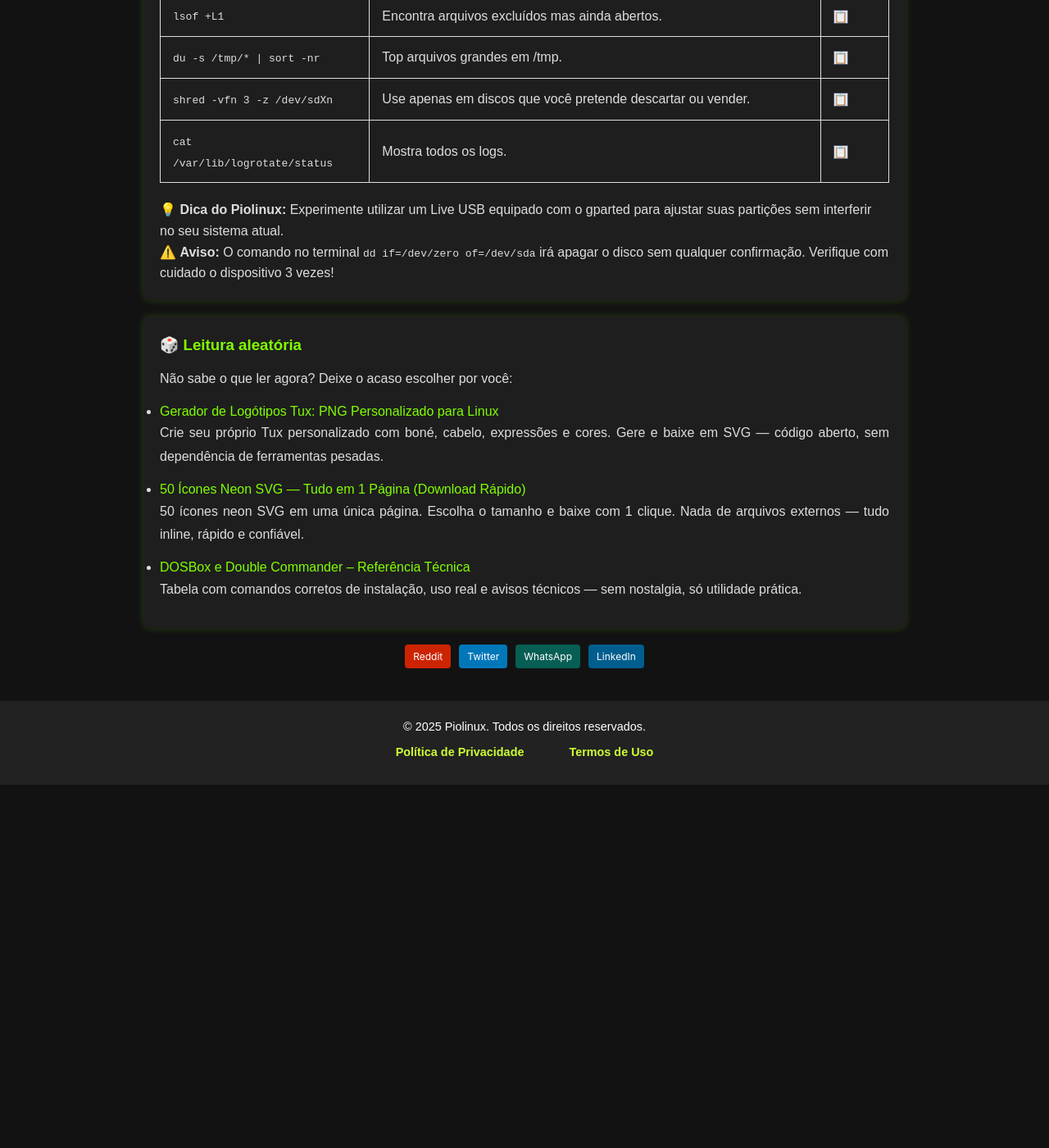
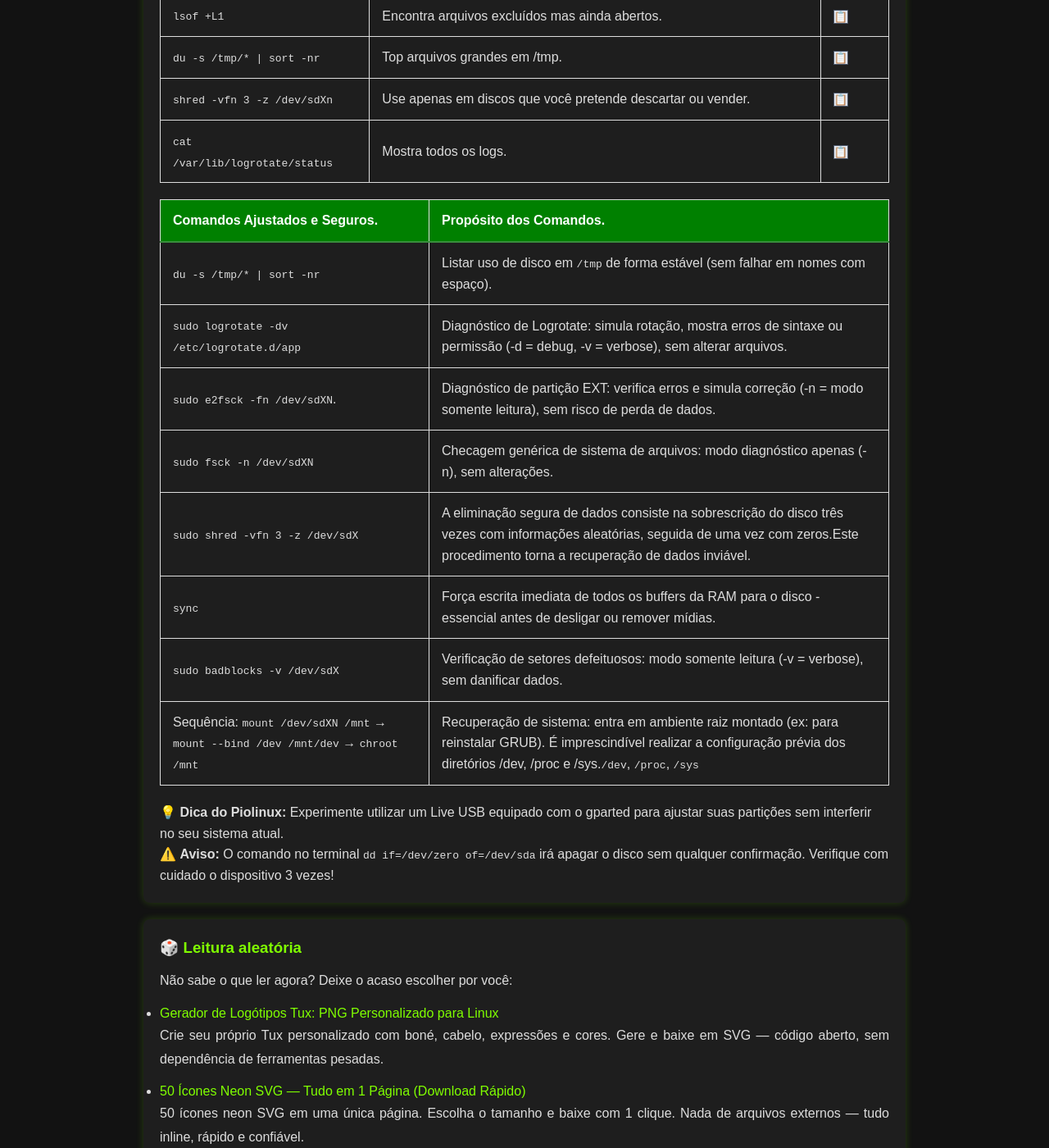
Before and after one commit to Piolinux/piolinux-site, a Jekyll site: the page built from _pages/_comandos/recuperacao-e-manutencao.md, in a window 1280 px wide and 1400 px high, scrolled down 1196 px. Shown: the whole window at 82% size. Built offline with Jekyll 4.4.1, drawn with Linux system fonts in a browser that asks for light colours; before the commit the page ends 2153 px from its top, so only the background shows below that.

Commit message:
Update recuperacao-e-manutencao.md

```diff
--- a/_pages/_comandos/recuperacao-e-manutencao.md
+++ b/_pages/_comandos/recuperacao-e-manutencao.md
@@ -138,6 +138,50 @@ function filtrarLinhas(termo) {
 </table>
 </div>
 
+<table class="evergreen-table">
+  <thead>
+    <tr>
+
+      <th>Comandos Ajustados e Seguros.</th>
+      <th>Propósito dos Comandos.</th>
+    </tr>
+  </thead>
+  <tbody>
+    <tr>
+
+      <td data-label="Comando Ajustado e Seguro"><code>du -s /tmp/* | sort -nr</code></td>
+      <td data-label="Propósito do Comando">Listar uso de disco em <code>/tmp</code> de forma estável (sem falhar em nomes com espaço).</td>
+    </tr>
+    <tr>
+      <td data-label="Comando Ajustado e Seguro"><code>sudo logrotate -dv /etc/logrotate.d/app</code></td>
+      <td data-label="Propósito do Comando">Diagnóstico de Logrotate: simula rotação, mostra erros de sintaxe ou permissão (-d = debug, -v = verbose), sem alterar arquivos.</td>
+    </tr>
+    <tr>
+      <td data-label="Comando Ajustado e Seguro"><code>sudo e2fsck -fn /dev/sdXN</code>.</td>
+      <td data-label="Propósito do Comando">Diagnóstico de partição EXT: verifica erros e simula correção (-n = modo somente leitura), sem risco de perda de dados.</td>
+    </tr>
+    <tr>
+      <td data-label="Comando Ajustado e Seguro"><code>sudo fsck -n /dev/sdXN</code></td>
+      <td data-label="Propósito do Comando">Checagem genérica de sistema de arquivos: modo diagnóstico apenas (-n), sem alterações.</td>
+    </tr>
+    <tr>
+      <td data-label="Comando Ajustado e Seguro"><code>sudo shred -vfn 3 -z /dev/sdX</code></td>
+      <td data-label="Propósito do Comando">A eliminação segura de dados consiste na sobrescrição do disco três vezes com informações aleatórias, seguida de uma vez com zeros.Este procedimento torna a recuperação de dados inviável.</td>
+    </tr>
+    <tr>
+      <td data-label="Comando Ajustado e Seguro"><code>sync</code></td>
+      <td data-label="Propósito do Comando">Força escrita imediata de todos os buffers da RAM para o disco - essencial antes de desligar ou remover mídias.</td>
+    </tr>
+    <tr>
+      <td data-label="Comando Ajustado e Seguro"><code>sudo badblocks -v /dev/sdX</code></td>
+      <td data-label="Propósito do Comando">Verificação de setores defeituosos: modo somente leitura (-v = verbose), sem danificar dados.</td>
+    </tr>
+    <tr>
+      <td data-label="Comando Ajustado e Seguro">Sequência: <code>mount /dev/sdXN /mnt</code> → <code>mount --bind /dev /mnt/dev</code> → <code>chroot /mnt</code></td>
+      <td data-label="Propósito do Comando">Recuperação de sistema: entra em ambiente raiz montado (ex: para reinstalar GRUB). É imprescindível realizar a configuração prévia dos diretórios /dev, /proc e /sys.<code>/dev</code>, <code>/proc</code>, <code>/sys</code></td>
+    </tr>
+  </tbody>
+</table>
 
 
 
```
